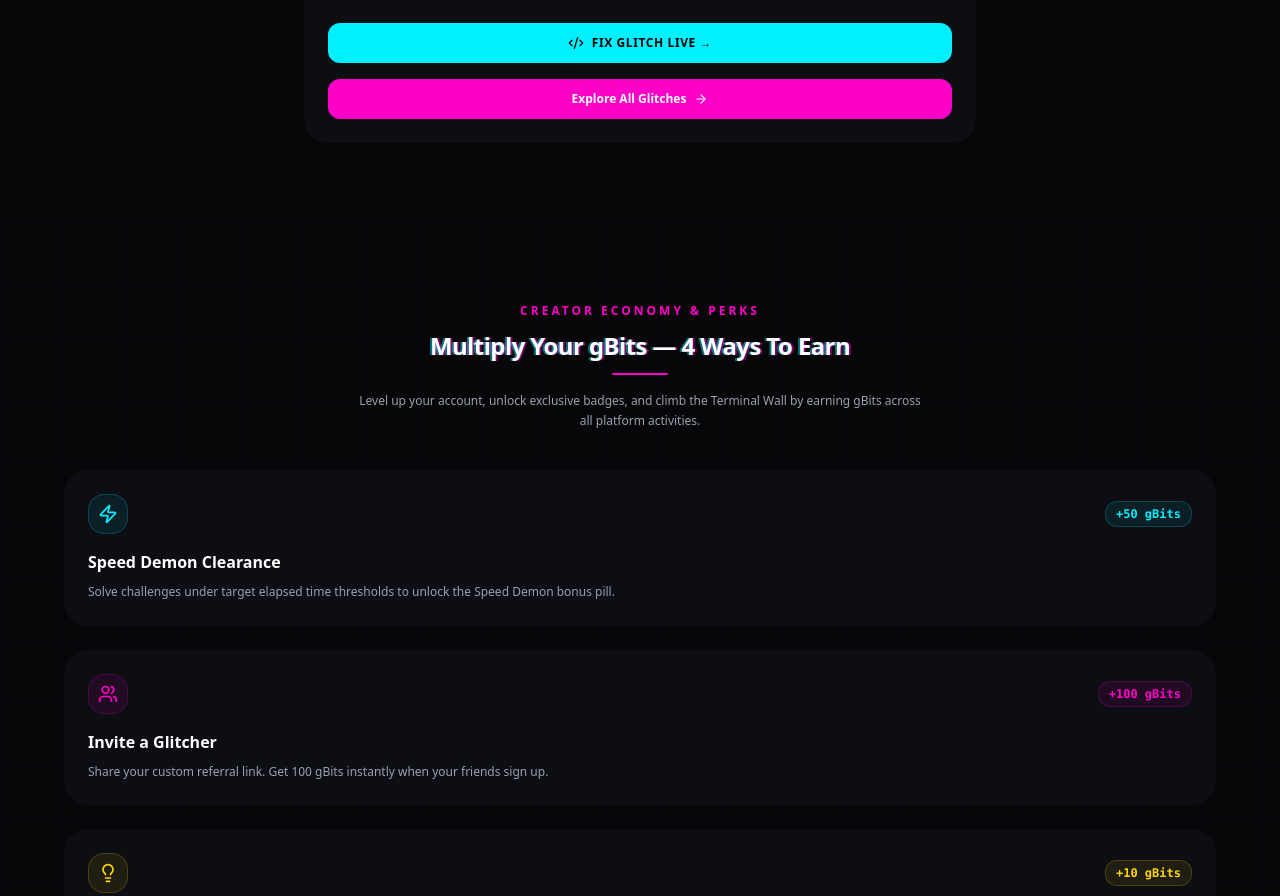
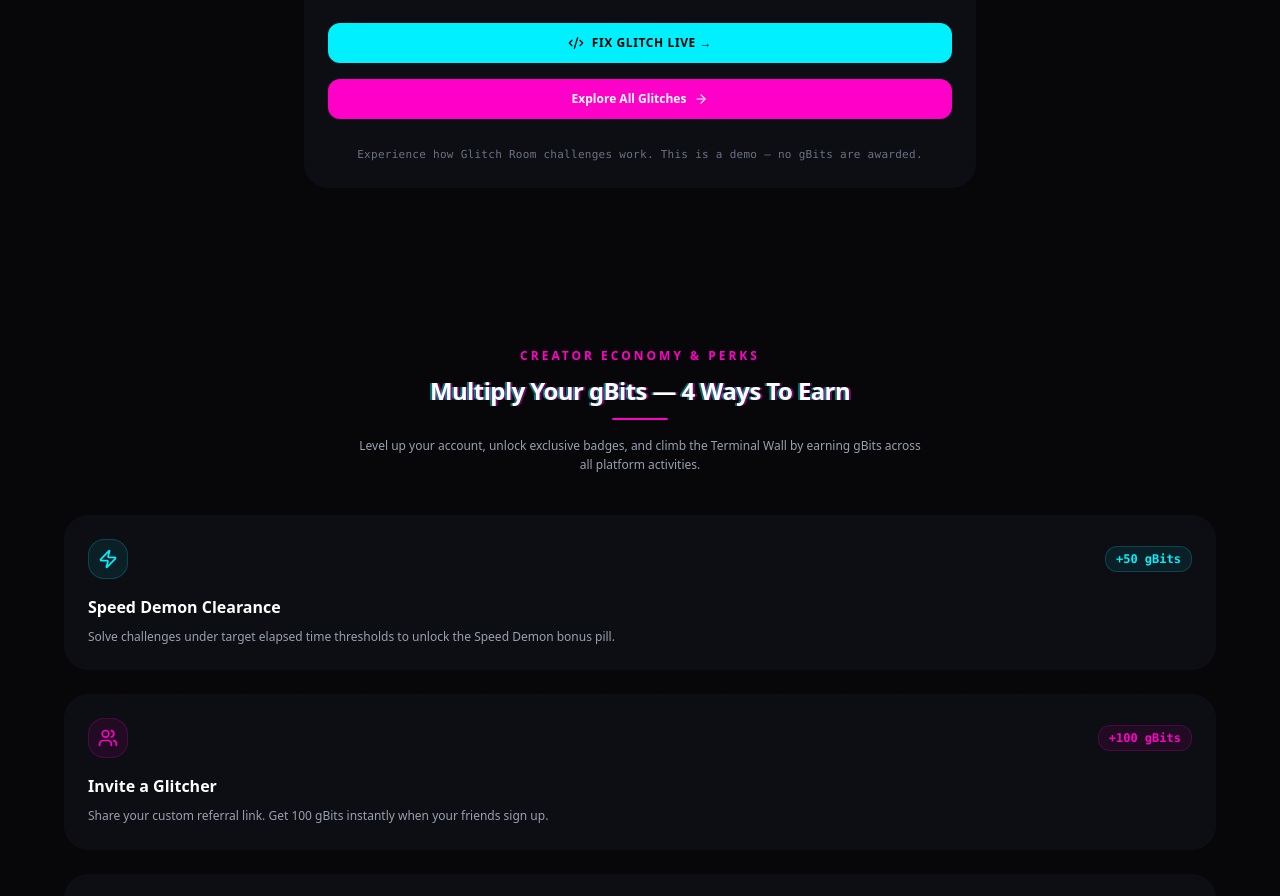
Before and after one commit to The-Glitch-Room/Glitch_Room, a React (Vite) app: page / in a window 1280 px wide. Shown: the part 5360-6256 px from the top of the page. Built offline with nearby package versions, Linux system fonts and the light colour scheme; no server answers; the database is empty.

Commit message:
ui: clarify Fix Glitch Live homepage demo messaging and remove misleading gBits text

```diff
--- a/src/components/GlitchSandboxTeaser.jsx
+++ b/src/components/GlitchSandboxTeaser.jsx
@@ -69,7 +69,7 @@ const GlitchSandboxTeaser = () => {
                 transition={{ duration: 1 }}
                 className="absolute top-12 right-8 z-30 pointer-events-none px-3.5 py-1.5 rounded-xl bg-[#FF00C8] text-white font-black text-xs shadow-[0_0_20px_rgba(255,0,200,0.6)] flex items-center gap-1.5"
               >
-                <Zap size={14} /> +25 gBits! Speed Demon Clearance
+                <Zap size={14} /> ⚡ Glitch Patched! Nice work.
               </motion.div>
             )}
           </AnimatePresence>
@@ -161,6 +161,13 @@ const GlitchSandboxTeaser = () => {
               Explore All Glitches <ArrowRight size={14} />
             </motion.button>
           </div>
+
+          {/* Demo Clarification Note */}
+          <div className="mt-4 pt-3 border-t border-white/5 text-center">
+            <p className="text-[11px] text-gray-500 font-mono tracking-wide">
+              Experience how Glitch Room challenges work. This is a demo — no gBits are awarded.
+            </p>
+          </div>
         </div>
       </div>
     </section>
```
